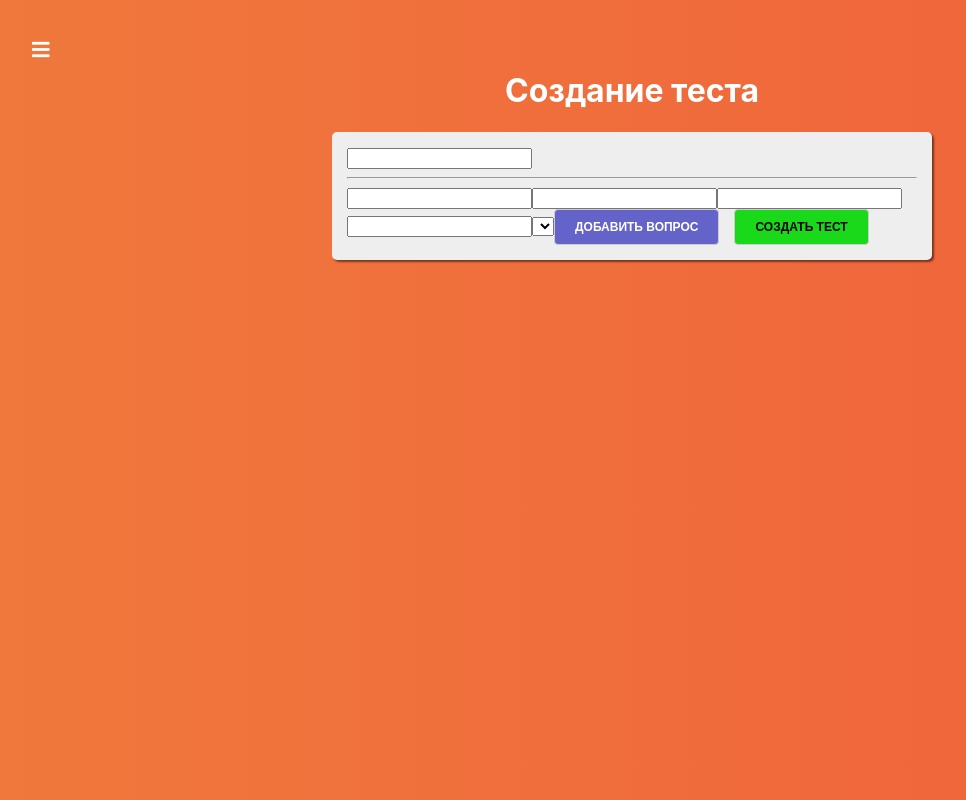
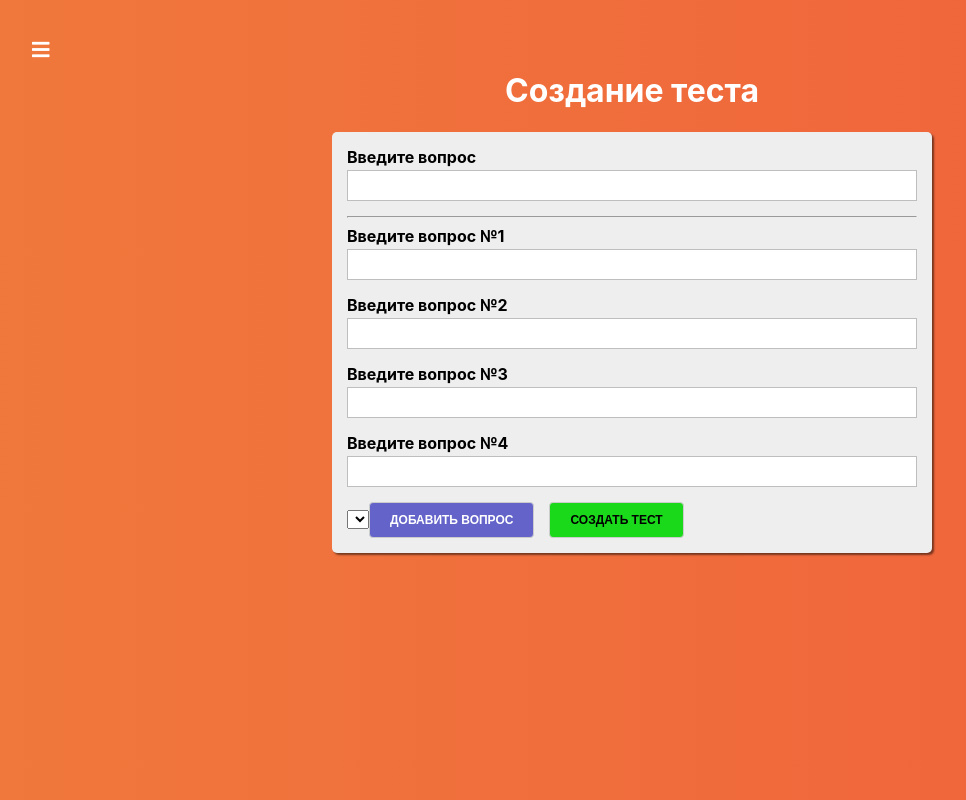
Before and after one commit to Mayamee/react-quiz, a React (Create React App) app: page /quiz-creator in a window 1280 px wide. Shown: the whole page, without its empty margins (8-974 px from the left). Built offline with nearby package versions, Linux system fonts and the light colour scheme.

Commit message:
080 - Создание контролов (мини фреймворк)

```diff
--- a/src/containers/QuizCreator/QuizCreator.jsx
+++ b/src/containers/QuizCreator/QuizCreator.jsx
@@ -1,27 +1,76 @@
 import React, { Component } from "react";
 import classes from "./QuizCreator.module.scss";
 import Button from "../../components/UI/Button/Button";
+import { createControl } from "../../form/formFramework";
+import Input from "../../components/UI/Input/Input";
+
+function createOptionControl(number) {
+  return createControl(
+    {
+      label: "Введите вопрос №" + number,
+      errorMessage: "Вопрос не может быть пустым",
+      id: number,
+    },
+    { required: true }
+  );
+}
+
+function createFormControls() {
+  return {
+    question: createControl(
+      {
+        label: "Введите вопрос",
+        errorMessage: "Вопрос не может быть пустым",
+      },
+      { required: true }
+    ),
+    option1: createOptionControl(1),
+    option2: createOptionControl(2),
+    option3: createOptionControl(3),
+    option4: createOptionControl(4),
+  };
+}
 
 class QuizCreator extends Component {
-  state = {};
+  state = {
+    quiz: [],
+    formControls: createFormControls(),
+  };
 
   submitHandler = (event) => {
     event.preventDefault();
   };
   addQuestionHandler = () => {};
   createQuizHandler = () => {};
+  onChangeHandler(value, controlName) {}
+  renderInputs() {
+    return Object.keys(this.state.formControls).map((controlName, index) => {
+      const control = this.state.formControls[controlName];
+      return (
+        <React.Fragment key={controlName + index}>
+          <Input
+            label={control.label}
+            value={control.value}
+            errorMessage={control.errorMessage}
+            shouldValidate={!!control.validation}
+            valid={control.valid}
+            touched={control.touched}
+            onChange={(event) =>
+              this.onChangeHandler(event.target.value, controlName)
+            }
+          />
+          {index === 0 ? <hr /> : null}
+        </React.Fragment>
+      );
+    });
+  }
   render() {
     return (
       <div className={classes.QuizCreator}>
         <div>
           <h1>Создание теста</h1>
           <form onSubmit={this.submitHandler}>
-            <input type="text" />
-            <hr />
-            <input type="text" />
-            <input type="text" />
-            <input type="text" />
-            <input type="text" />
+            {this.renderInputs()}
             <select></select>
             <Button btnType="primary" onClick={this.addQuestionHandler}>
               Добавить вопрос
--- /dev/null
+++ b/src/form/formFramework.js
@@ -0,0 +1,9 @@
+export function createControl(config, validation) {
+  return {
+    ...config,
+    validation,
+    valid: !validation,
+    touched: false,
+    value: "",
+  };
+}
```
